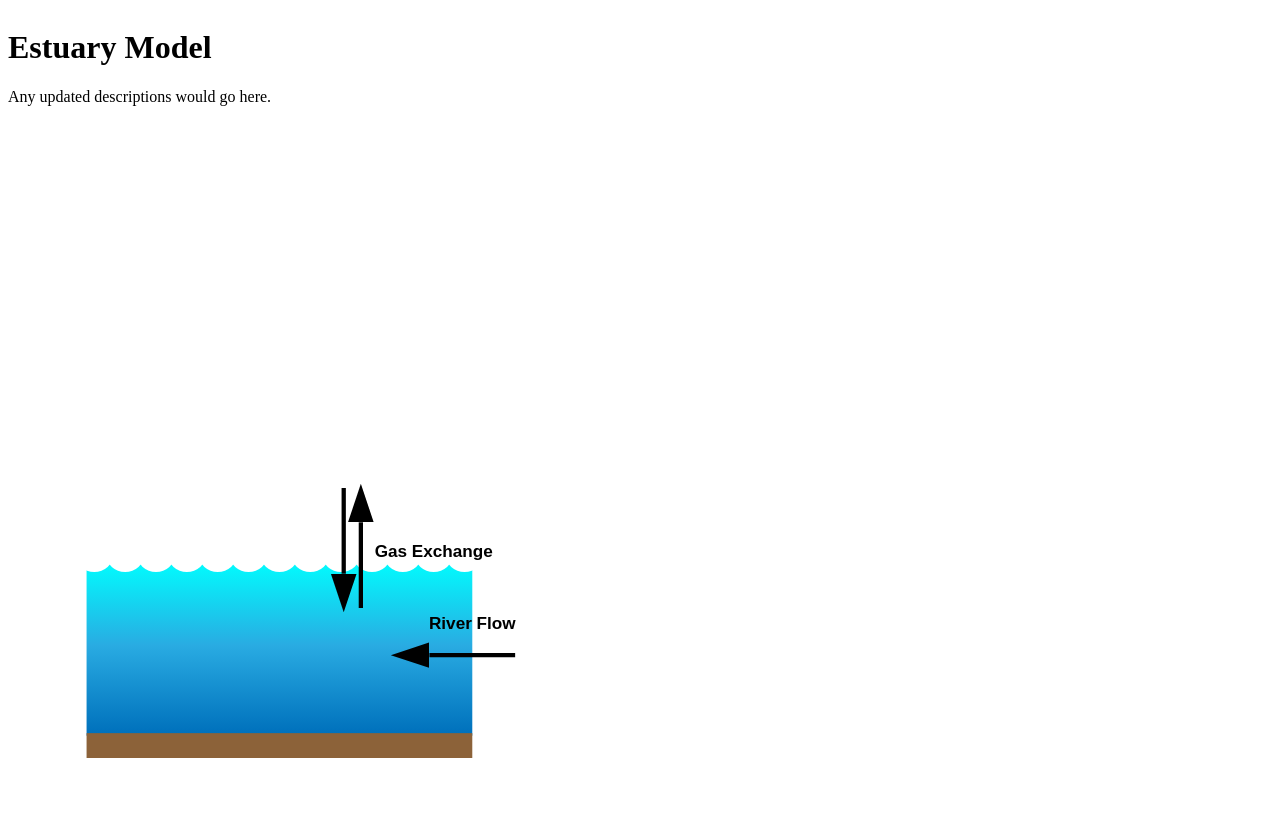
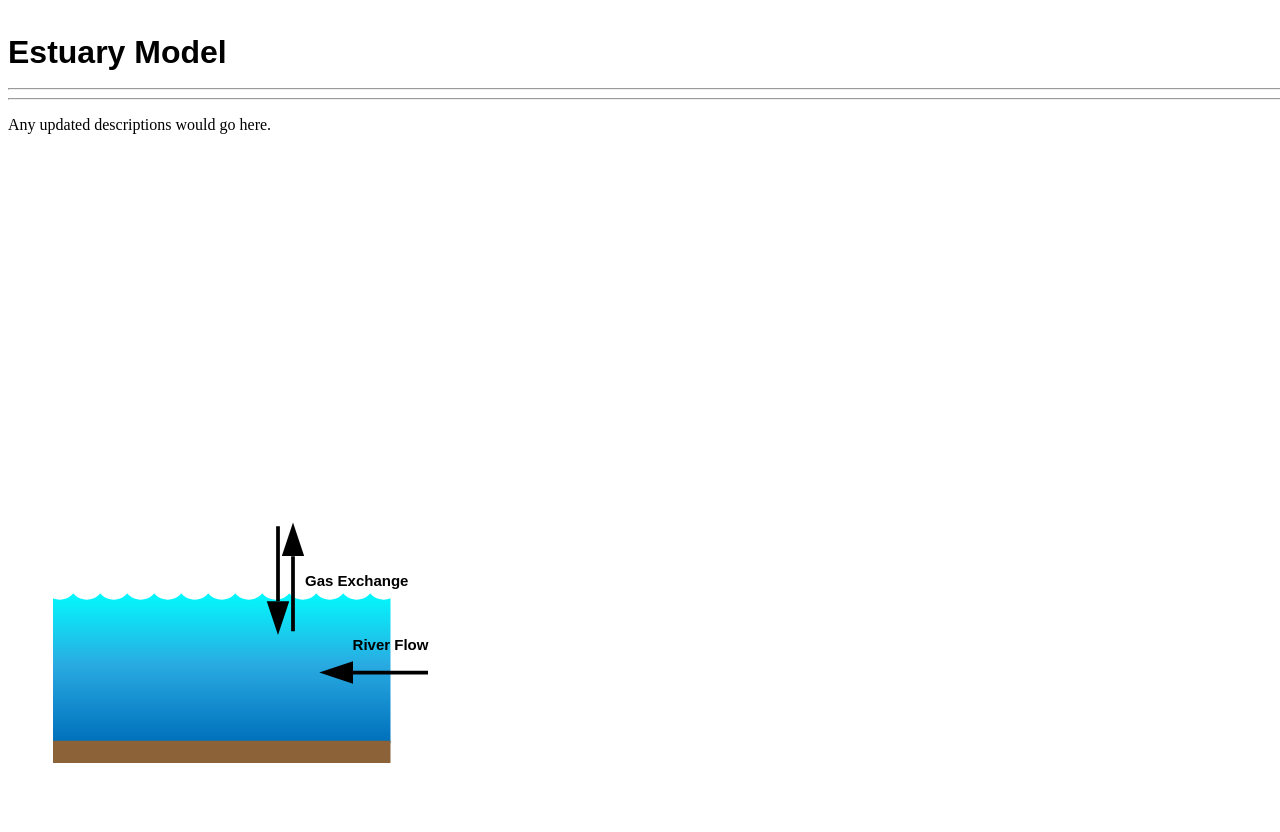
Before and after one commit to darothen/blb_estuary, a Flask app: template app/templates/app.html in a window 1280 px wide. Before the commit the page ends 758 px from the top, so only its background shows below. Run offline with Flask 2, Linux system fonts and the light colour scheme; the template is opened without the code that fills it, so the values that code supplies are empty; parts of the project's set-up code (start-up, migrations or seed data) failed here and were passed over.

Commit message:
Updating stylistic changes

```diff
--- a/app/static/style.css
+++ b/app/static/style.css
@@ -1,25 +1,22 @@
 html, body {
     width: 100%;
     height: 100%;
-   position: relative;
-    overflow: hidden;
 }
 
 body {
    background: #fff;
-   justify-content: center;
+   /*justify-content: center;*/
+}
+
+h1 {
+  margin: 1em 0 0.5em 0;
+  font-weight: bold;
+  font-family: 'Orienta', sans-serif;
+  font-size: 30;
+  line-height: 40px;
 }
 
 .diagram_container {
   position: absolute;
-  top: 450px;
-  left: -50px;
+  top: 500px;
 }
-
-#estuary_diagram {
-  /*width: 100%;*/
-}
-
-.bokeh-container {
-
-}
--- a/app/templates/app.html
+++ b/app/templates/app.html
@@ -17,12 +17,15 @@
   <body>
 
     <h1>Estuary Model</h1>
+    <hr>
 
     <div id="bokeh_app">
       {{ bokeh|indent(4)|safe }}
     </div>
 
-    <div>
+    <hr>
+
+    <div class='descr'>
     <p> Any updated descriptions would go here. </p>
     </div>
 
@@ -30,8 +33,8 @@
     <label for="tides">Enable Tides</label>-->
 
     <div class="diagram_container">
-    <!-- <svg id="estuary_diagram"  xmlns="http://www.w3.org/2000/svg" version="1.1" y="0" width="700" height="400" viewBox="0 0 500 350" enable-background="0 0 500 350" xml:space="preserve"> -->
-    <svg id="estuary_diagram"  xmlns="http://www.w3.org/2000/svg" version="1.1" width="600" height="300" viewBox="0 0 500 350" xml:space="preserve">
+      <!-- <svg id="estuary_diagram"  xmlns="http://www.w3.org/2000/svg" version="1.1" width="600" height="300" viewBox="0 0 500 350" xml:space="preserve"> -->
+      <svg id="estuary_diagram" viewBox="-10 0 600 350" width="450px"  preserveAspectRatio="xMinYin">
 
         <defs>
            <linearGradient id="water_gradient" gradientUnits="userSpaceOnUse" x1="250" y1="117" x2="250" y2="321">
```
Also changed, not shown: app/main.py (+7 -6 lines). Lines whose indentation alone changed are shown as unchanged.
